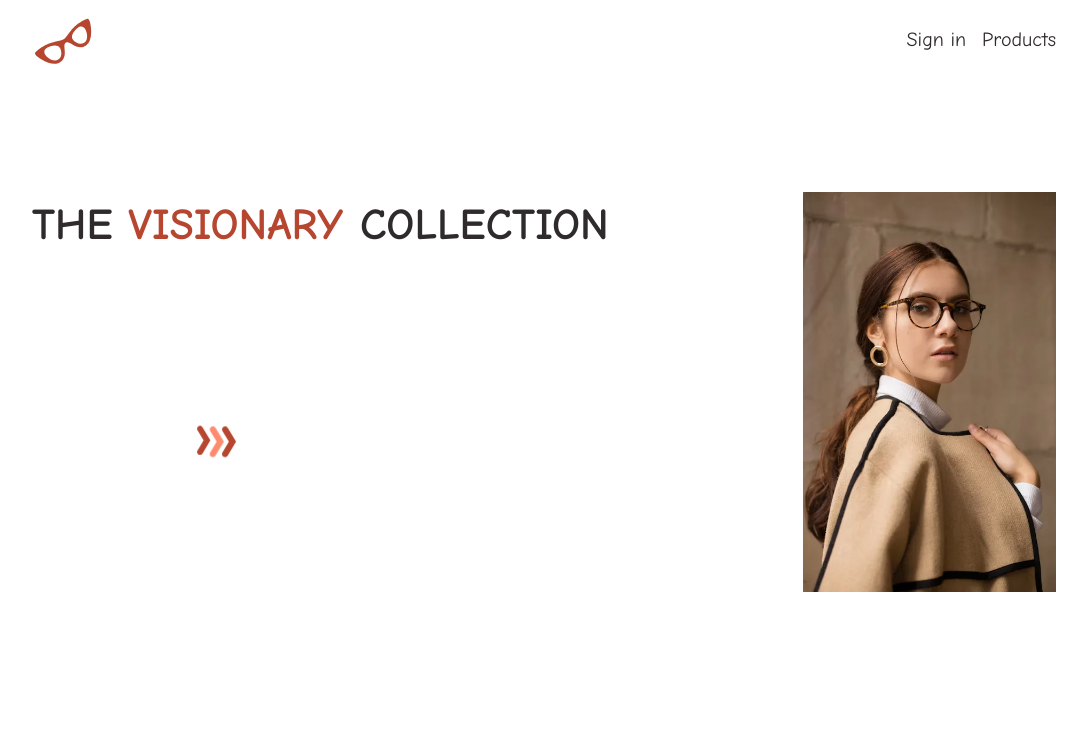
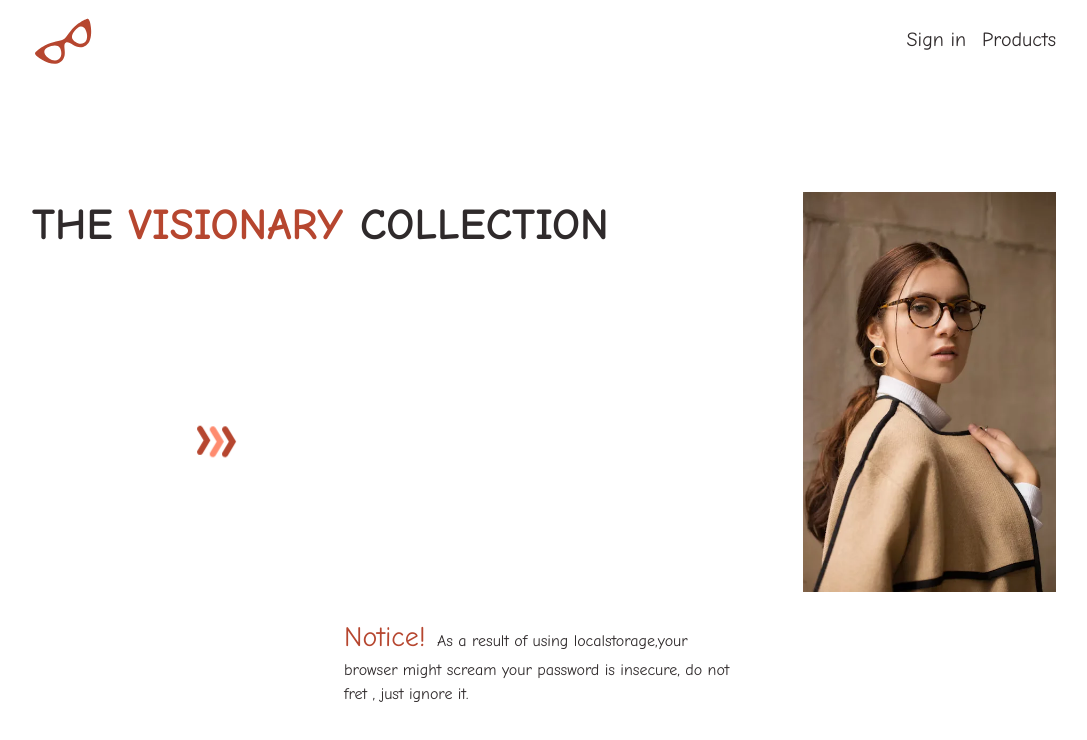
Before and after one commit to talentlessDeveloper/vue-cart, a Vue app: page / in a window 1280 px wide. Shown: the top 740 px of the page, without its empty margins (96-1183 px from the left). Built offline with nearby package versions, Linux system fonts and the light colour scheme.

Commit message:
added notice to the homepage

```diff
--- a/src/views/HomeView.vue
+++ b/src/views/HomeView.vue
@@ -44,11 +44,29 @@ const router = useRouter();
           />
         </div>
       </div>
+      <div class="message container">
+        <p>
+          <span>Notice!</span>
+          As a result of using localstorage,your browser might scream your
+          password is insecure, do not fret , just ignore it.
+        </p>
+      </div>
     </section>
   </main>
 </template>
 
 <style scoped>
+.message {
+  margin-block: 24px;
+  max-width: 400px;
+}
+
+.message span {
+  color: var(--accentClr);
+  font-size: 1.75rem;
+  margin-right: 6px;
+}
+
 section {
   margin-top: 112px;
 }
```
